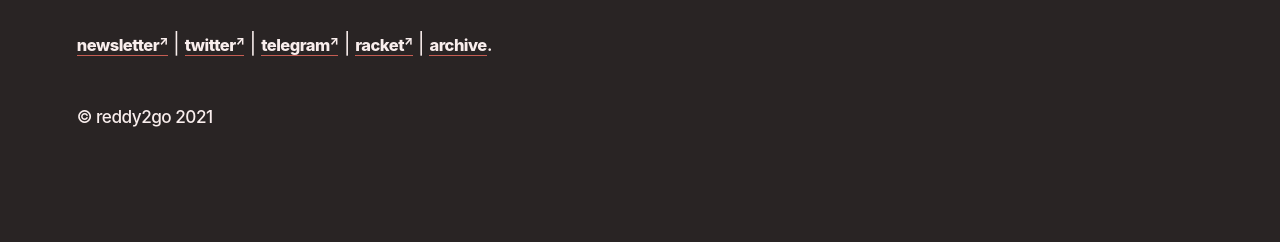
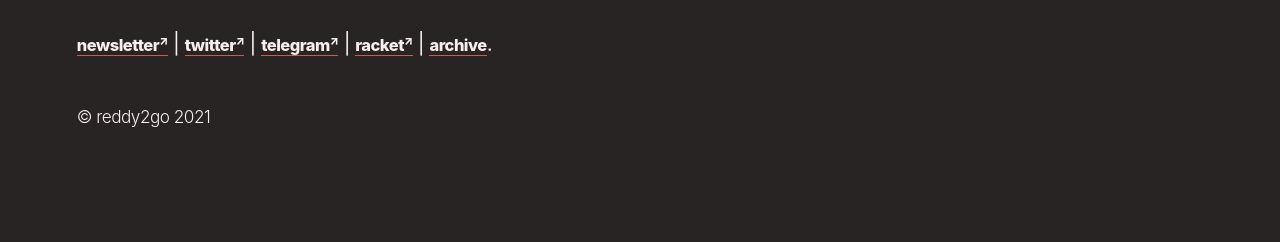
Before and after one commit to reddy2go/redgarden, a Jekyll site: the page built from index.md, in a window 1280 px wide. Shown: the part 1323-1565 px from the top of the page. Built offline with Jekyll 4.4.1, drawn with Linux system fonts in a browser that asks for light colours; some web fonts are replaced; Markdown is read by kramdown in place of the engine named in the settings.

Commit message:
Update dark-mode.css

```diff
--- a/assets/css/dark-mode.css
+++ b/assets/css/dark-mode.css
@@ -328,7 +328,7 @@
 .text text {
   cursor: pointer;
   fill: var(--text-color);
-  opacity: 0.8;
+  opacity: 0.6;
   /*text-shadow: -1px -1px 0 #fafafabb, 1px -1px 0 #fafafabb, -1px 1px 0 #fafafabb, 1px 1px 0 #fafafabb;*/
 }
 
@@ -654,5 +654,5 @@
 
 .copyright{
   font-size: 0.5em;
-  font-weight: 500;
+  font-weight: 300;
 }
```
